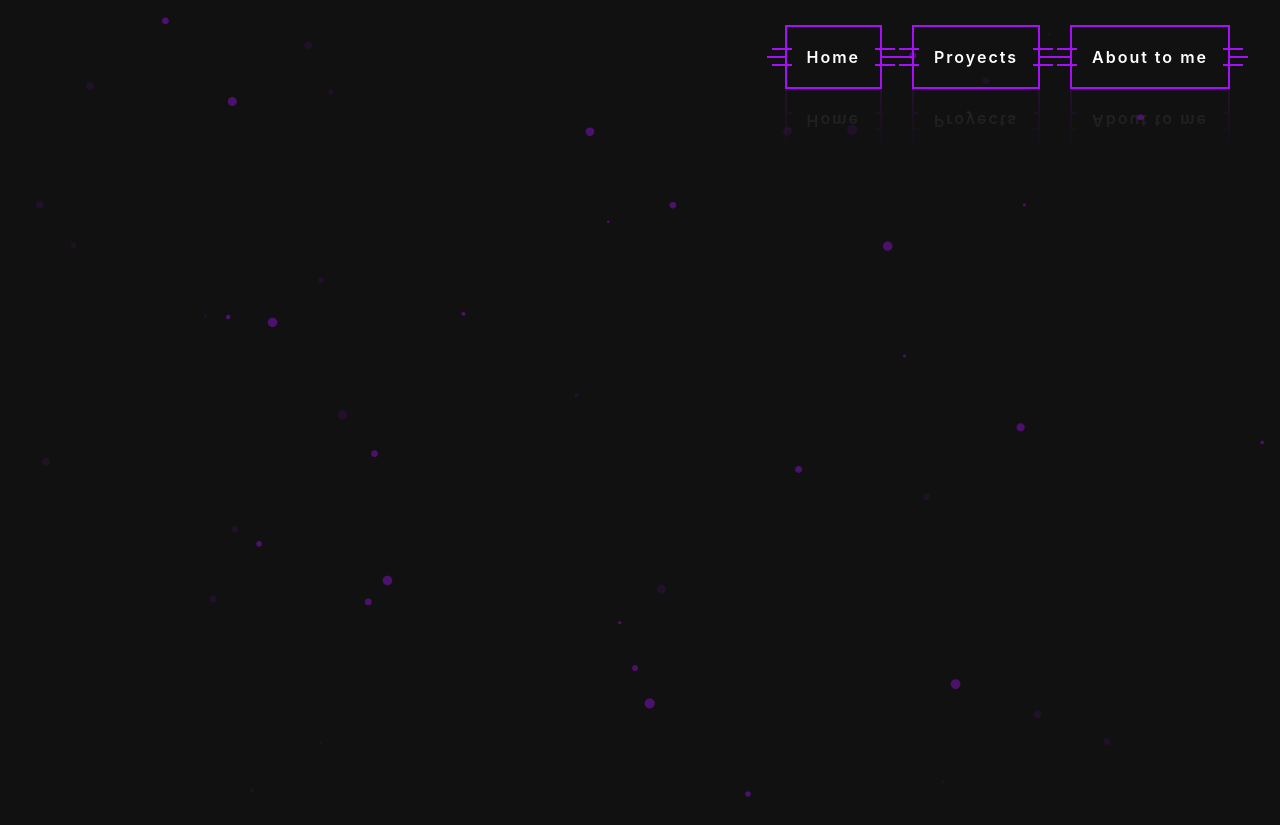
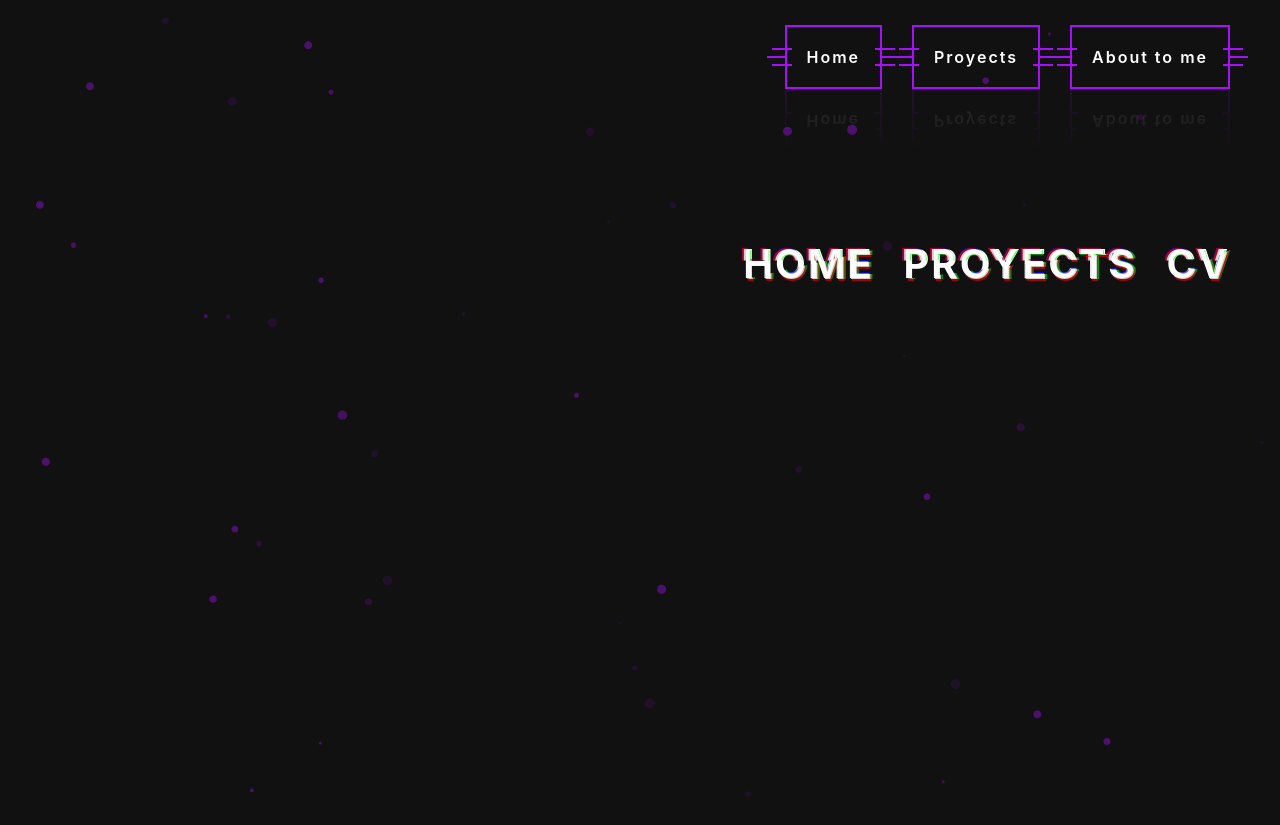
Before and after one commit to Delegado007/portafolio_fms, a React app: page / in a window 1280 px wide. Built offline with nearby package versions, Linux system fonts and the light colour scheme.

Commit message:
[ADD] text glitch para v2 de nav

```diff
--- a/src/App.js
+++ b/src/App.js
@@ -1,6 +1,7 @@
 import React, { useCallback } from 'react';
 import Particles from "react-tsparticles";
 import { NavBar } from './component/NavBar/index'
+import { NavBar2 } from './component/NavBar2/index'
 import { loadFull } from "tsparticles";
 import { GlobalStyles } from './styles/GloglaStyles';
 import particlesOptions from "./particles.json";
@@ -16,6 +17,7 @@ function App() {
       <div className="App">
         <Particles options={particlesOptions} init={particlesInit} />
         <NavBar />
+        <NavBar2 />
       </div>
     </>
   );
--- /dev/null
+++ b/src/component/NavBar2/index.js
@@ -0,0 +1,26 @@
+import React from "react";
+import { Nav, Lista, Li, Span } from './styles'
+
+export const NavBar2 = () => {
+  return (
+    <Nav>
+      <Lista>
+        <Li>
+          <Span aria-hidden="true">Home</Span>
+          Home
+          <Span aria-hidden="true">Home</Span>
+        </Li>
+        <Li>
+          <Span aria-hidden="true">Proyects</Span>
+          Proyects
+          <Span aria-hidden="true">Proyects</Span>
+        </Li>
+        <Li>
+          <Span aria-hidden="true">CV</Span>
+          CV
+          <Span aria-hidden="true">CV</Span>
+        </Li>
+      </Lista>
+    </Nav>
+  );
+};
--- /dev/null
+++ b/src/component/NavBar2/styles.js
@@ -0,0 +1,91 @@
+import styled, { keyframes } from "styled-components";
+
+export const Nav = styled.nav`
+  width: 100%;
+  justify-content: flex-end;
+  display: flex;
+  margin-top: 150px;
+  padding: 0 20px;
+`
+
+export const Lista = styled.ul`
+  display: inline-flex;
+`
+
+export const Li = styled.li`
+  position: relative;
+  font-size: 2.5rem;
+  font-weight: bold;
+  letter-spacing: 2px;
+  text-transform: uppercase;
+  margin-right: 30px;
+  &:hover{
+    cursor: pointer;
+    -webkit-box-reflect: below 0px linear-gradient(transparent, #0002);
+  }
+`
+
+const glitch = keyframes`
+  0% {
+    text-shadow: 0.05em 0 0 rgba(255, 0, 0, 0.75),
+      -0.05em -0.025em 0 rgba(0, 255, 0, 0.75),
+      -0.025em 0.05em 0 rgba(0, 0, 255, 0.75);
+  }
+  14% {
+    text-shadow: 0.05em 0 0 rgba(255, 0, 0, 0.75),
+      -0.05em -0.025em 0 rgba(0, 255, 0, 0.75),
+      -0.025em 0.05em 0 rgba(0, 0, 255, 0.75);
+  }
+  15% {
+    text-shadow: -0.05em -0.025em 0 rgba(255, 0, 0, 0.75),
+      0.025em 0.025em 0 rgba(0, 255, 0, 0.75),
+      -0.05em -0.05em 0 rgba(0, 0, 255, 0.75);
+  }
+  49% {
+    text-shadow: -0.05em -0.025em 0 rgba(255, 0, 0, 0.75),
+      0.025em 0.025em 0 rgba(0, 255, 0, 0.75),
+      -0.05em -0.05em 0 rgba(0, 0, 255, 0.75);
+  }
+  50% {
+    text-shadow: 0.025em 0.05em 0 rgba(255, 0, 0, 0.75),
+      0.05em 0 0 rgba(0, 255, 0, 0.75), 0 -0.05em 0 rgba(0, 0, 255, 0.75);
+  }
+  99% {
+    text-shadow: 0.025em 0.05em 0 rgba(255, 0, 0, 0.75),
+      0.05em 0 0 rgba(0, 255, 0, 0.75), 0 -0.05em 0 rgba(0, 0, 255, 0.75);
+  }
+  100% {
+    text-shadow: -0.025em 0 0 rgba(255, 0, 0, 0.75),
+      -0.025em -0.025em 0 rgba(0, 255, 0, 0.75),
+      -0.025em -0.05em 0 rgba(0, 0, 255, 0.75);
+  }
+`
+
+export const Span = styled.span`
+  position: absolute;
+  font-size: 2.5rem;
+  font-weight: bold;
+  letter-spacing: 2px;
+  text-transform: uppercase;
+  top: 0;
+  left: 0;
+  text-shadow:
+    0.05em 0 0 rgba(255,0,0,.75),
+    -0.025em -0.05em 0 rgba(0,255,0,.75),
+    0.025em 0.05em 0 rgba(0,0,255,.75);
+
+  &:first-child{
+    animation: ${glitch} 650ms infinite;
+    clip-path: polygon(0 0, 100% 0, 100% 45%, 0 45%);
+    transform: translate(-0.05em, -0.0125em);
+    /* color: green; */
+    opacity: 0.8;
+  }
+  &:last-child{
+    animation: ${glitch} 375ms infinite;
+    clip-path: polygon(0 80%, 100% 20%, 100% 100%, 0 100%);
+    transform: translate(0.025em, 0.025em);
+    /* color: red; */
+    opacity: 0.8;
+  }
+`
```
